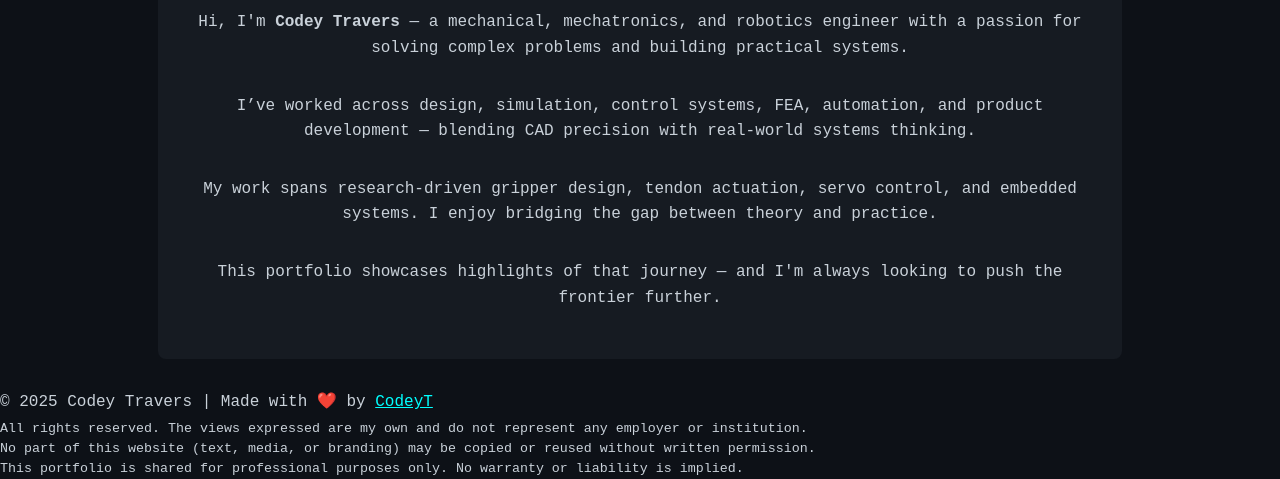
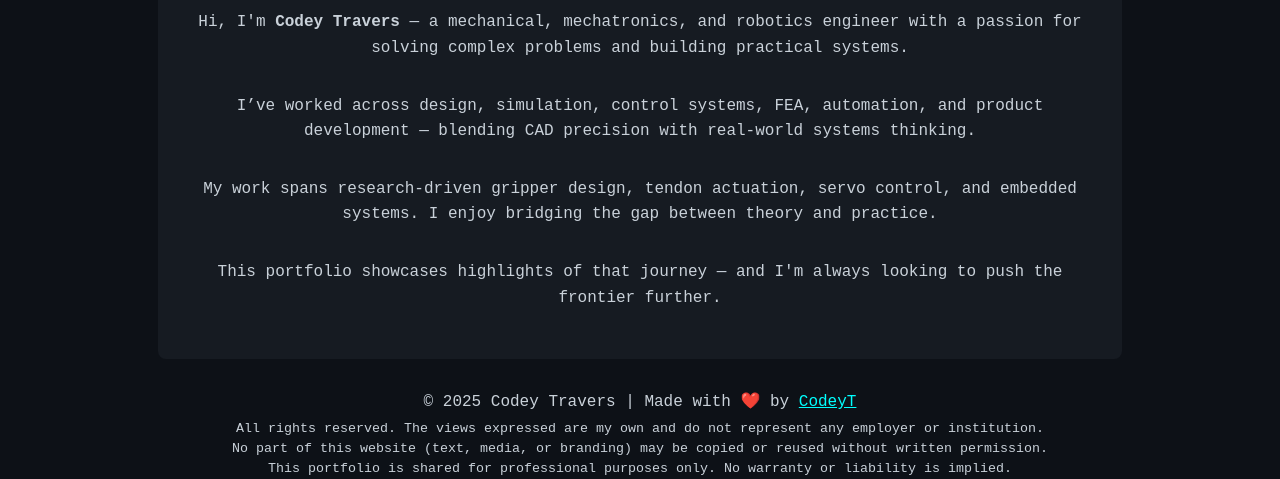
Before and after one commit to CodeyT/codex-architect, a plain HTML site: page docs/about.html in a window 1280 px wide. Shown: the part 424-903 px from the top of the page. Drawn offline with Linux system fonts and the light colour scheme.

Commit message:
Center align footer text on About page

```diff
--- a/docs/about.html
+++ b/docs/about.html
@@ -75,7 +75,7 @@
     <p>This portfolio showcases highlights of that journey — and I'm always looking to push the frontier further.</p>
   </div>
 
-<footer>
+<footer style="text-align: center;">
   © 2025 Codey Travers | Made with ❤️ by <a href="https://github.com/CodeyT" target="_blank" style="color: #00ffff;">CodeyT</a><br>
   <small style="display: block; margin-top: 0.5rem; line-height: 1.5;">
     All rights reserved. The views expressed are my own and do not represent any employer or institution.<br>
```
